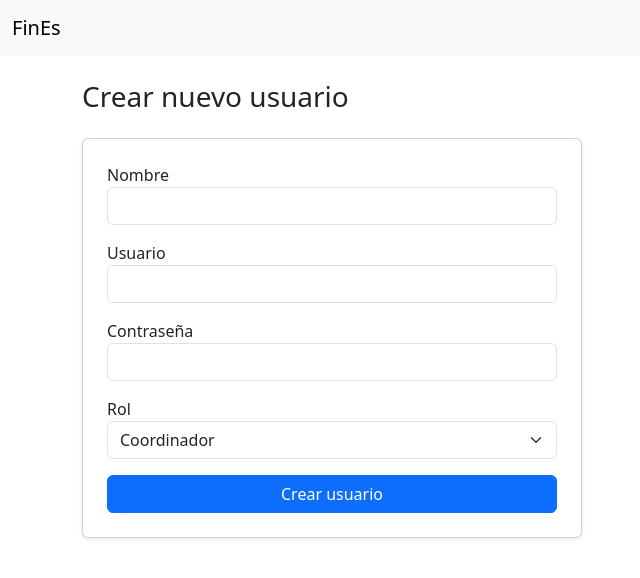
After one commit to Xavo2027/fines-app, a Flask app: template templates/nuevo_usuario.html in a window 1280 px wide. The commit adds this page. Shown: the top 578 px of the page, without its empty margins (0-640 px from the left). Run offline with Flask 3, Linux system fonts and the light colour scheme; the template is opened without the code that fills it, so the values that code supplies are empty; the visitor is signed in with stand-in values (Sample User, id 1); some libraries are stand-ins or nearby versions.

Commit message:
Agrego panel de usuarios para CEO y templates nuevos

```diff
--- a/app.py
+++ b/app.py
@@ -1,49 +1,103 @@
-from flask import Flask, render_template, request, redirect, url_for, send_file
+
+from flask import Flask, render_template, request, redirect, url_for, send_file, session
 import psycopg2
 import pandas as pd
 import io
 import os
+from functools import wraps
 
 app = Flask(__name__)
-
-# Configuración de conexión a PostgreSQL desde variable de entorno
+app.secret_key = 'clave-super-secreta'
 DATABASE_URL = os.environ.get("DATABASE_URL")
 
-# Función de conexión reutilizable
 def get_db_connection():
     return psycopg2.connect(DATABASE_URL)
 
-# Inicialización de la base de datos
 def init_db():
     conn = get_db_connection()
     c = conn.cursor()
     c.execute("""CREATE TABLE IF NOT EXISTS alumno (
-                    dni INTEGER PRIMARY KEY,
-                    nombre TEXT NOT NULL,
-                    comision TEXT NOT NULL)""")
+        dni INTEGER PRIMARY KEY,
+        nombre TEXT NOT NULL,
+        comision TEXT NOT NULL)""")
     c.execute("""CREATE TABLE IF NOT EXISTS pase (
-                    id SERIAL PRIMARY KEY,
-                    dni INTEGER,
-                    comision_origen TEXT,
-                    comision_destino TEXT,
-                    fecha TEXT)""")
+        id SERIAL PRIMARY KEY,
+        dni INTEGER,
+        comision_origen TEXT,
+        comision_destino TEXT,
+        fecha TEXT)""")
+    c.execute("""CREATE TABLE IF NOT EXISTS usuario (
+        id SERIAL PRIMARY KEY,
+        nombre TEXT NOT NULL,
+        username TEXT UNIQUE NOT NULL,
+        password TEXT NOT NULL,
+        rol TEXT NOT NULL)""")
+    c.execute("SELECT COUNT(*) FROM usuario")
+    if c.fetchone()[0] == 0:
+        c.execute("""
+            INSERT INTO usuario (nombre, username, password, rol) VALUES
+            ('Coordinador Admin', 'coordinador', '1234', 'coordinador'),
+            ('Analista General', 'analista', '1234', 'analista'),
+            ('Directora Ejecutiva', 'ceo', '1234', 'ceo')
+        """)
     conn.commit()
     conn.close()
 
+def requiere_rol(*roles):
+    def wrapper(f):
+        @wraps(f)
+        def decorated_function(*args, **kwargs):
+            if 'rol' not in session or session['rol'] not in roles:
+                return "Acceso denegado", 403
+            return f(*args, **kwargs)
+        return decorated_function
+    return wrapper
+
+@app.before_request
+def requerir_login():
+    if 'usuario' not in session and request.endpoint not in ('login', 'static'):
+        return redirect(url_for('login'))
+
+@app.route('/login', methods=['GET', 'POST'])
+def login():
+    if request.method == 'POST':
+        user = request.form['username']
+        pwd = request.form['password']
+        conn = get_db_connection()
+        cur = conn.cursor()
+        cur.execute("SELECT username, rol FROM usuario WHERE username = %s AND password = %s", (user, pwd))
+        result = cur.fetchone()
+        conn.close()
+        if result:
+            session['usuario'] = result[0]
+            session['rol'] = result[1]
+            return redirect(url_for('index'))
+        else:
+            return "Credenciales inválidas", 401
+    return render_template('login.html')
+
+@app.route('/logout')
+def logout():
+    session.clear()
+    return redirect(url_for('login'))
+
 @app.route('/')
+@requiere_rol('coordinador', 'analista', 'ceo')
 def index():
-    return render_template('index.html')
+    return render_template('index.html', usuario=session.get('usuario'), rol=session.get('rol'))
 
 @app.route('/alumnos')
+@requiere_rol('coordinador', 'analista', 'ceo')
 def alumnos():
     conn = get_db_connection()
     cur = conn.cursor()
     cur.execute("SELECT * FROM alumno")
     alumnos = cur.fetchall()
     conn.close()
-    return render_template('alumnos.html', alumnos=alumnos)
+    return render_template('alumnos.html', alumnos=alumnos, rol=session.get("rol"))
 
 @app.route('/agregar_alumno', methods=['POST'])
+@requiere_rol('coordinador', 'analista', 'ceo')
 def agregar_alumno():
     dni = request.form['dni']
     nombre = request.form['nombre']
@@ -56,24 +110,27 @@ def agregar_alumno():
     return redirect(url_for('alumnos'))
 
 @app.route('/comisiones')
+@requiere_rol('coordinador', 'analista', 'ceo')
 def comisiones():
     conn = get_db_connection()
     cur = conn.cursor()
     cur.execute("SELECT DISTINCT comision FROM alumno")
     comisiones = cur.fetchall()
     conn.close()
-    return render_template('comisiones.html', comisiones=comisiones)
+    return render_template('comisiones.html', comisiones=comisiones, rol=session.get("rol"))
 
 @app.route('/pases')
+@requiere_rol('analista', 'ceo')
 def pases():
     conn = get_db_connection()
     cur = conn.cursor()
     cur.execute("SELECT * FROM pase")
     pases = cur.fetchall()
     conn.close()
-    return render_template('pases.html', pases=pases)
+    return render_template('pases.html', pases=pases, rol=session.get("rol"))
 
 @app.route('/realizar_pase', methods=['POST'])
+@requiere_rol('analista', 'ceo')
 def realizar_pase():
     dni = request.form['dni']
     comision_origen = request.form['comision_origen']
@@ -88,6 +145,7 @@ def realizar_pase():
     return redirect(url_for('pases'))
 
 @app.route('/descargar_excel')
+@requiere_rol('analista', 'ceo')
 def descargar_excel():
     conn = get_db_connection()
     df = pd.read_sql("SELECT * FROM alumno", conn)
@@ -100,13 +158,40 @@ def descargar_excel():
     return send_file(output, download_name="alumnos.xlsx", as_attachment=True)
 
 @app.route('/vista_excel')
+@requiere_rol('analista', 'ceo')
 def vista_excel():
     conn = get_db_connection()
     cur = conn.cursor()
     cur.execute("SELECT * FROM alumno")
     alumnos = cur.fetchall()
     conn.close()
-    return render_template('vista_excel.html', alumnos=alumnos)
+    return render_template('vista_excel.html', alumnos=alumnos, rol=session.get("rol"))
+
+@app.route('/admin/usuarios')
+@requiere_rol('ceo')
+def ver_usuarios():
+    conn = get_db_connection()
+    cur = conn.cursor()
+    cur.execute("SELECT id, nombre, username, rol FROM usuario ORDER BY id")
+    usuarios = cur.fetchall()
+    conn.close()
+    return render_template('usuarios.html', usuarios=usuarios, rol=session.get("rol"), usuario=session.get("usuario"))
+
+@app.route('/admin/usuarios/nuevo', methods=['GET', 'POST'])
+@requiere_rol('ceo')
+def nuevo_usuario():
+    if request.method == 'POST':
+        nombre = request.form['nombre']
+        username = request.form['username']
+        password = request.form['password']
+        rol = request.form['rol']
+        conn = get_db_connection()
+        cur = conn.cursor()
+        cur.execute("INSERT INTO usuario (nombre, username, password, rol) VALUES (%s, %s, %s, %s)", (nombre, username, password, rol))
+        conn.commit()
+        conn.close()
+        return redirect(url_for('ver_usuarios'))
+    return render_template('nuevo_usuario.html', rol=session.get("rol"), usuario=session.get("usuario"))
 
 if __name__ == '__main__':
     init_db()
--- a/templates/base.html
+++ b/templates/base.html
@@ -15,11 +15,25 @@
       </button>
       <div class="collapse navbar-collapse" id="navbarNav">
         <ul class="navbar-nav">
+
+          {% if rol in ['coordinador', 'analista', 'ceo'] %}
           <li class="nav-item"><a class="nav-link" href="/alumnos">Alumnos</a></li>
           <li class="nav-item"><a class="nav-link" href="/comisiones">Comisiones</a></li>
+          {% endif %}
+
+          {% if rol in ['analista', 'ceo'] %}
           <li class="nav-item"><a class="nav-link" href="/pases">Pases</a></li>
           <li class="nav-item"><a class="nav-link" href="/descargar_excel">Descargar Excel</a></li>
           <li class="nav-item"><a class="nav-link" href="/vista_excel">Vista Excel</a></li>
+          {% endif %}
+
+          {% if usuario %}
+          <li class="nav-item ms-3">
+            <span class="nav-link disabled">Usuario: {{ usuario }} ({{ rol }})</span>
+          </li>
+          <li class="nav-item"><a class="nav-link text-danger" href="/logout">Salir</a></li>
+          {% endif %}
+
         </ul>
       </div>
     </div>
--- /dev/null
+++ b/templates/nuevo_usuario.html
@@ -0,0 +1,28 @@
+
+{% extends 'base.html' %}
+{% block content %}
+  <h3 class="mb-4">Crear nuevo usuario</h3>
+  <form method="POST" class="card p-4 shadow-sm" style="max-width: 500px;">
+    <div class="mb-3">
+      <label>Nombre</label>
+      <input type="text" name="nombre" class="form-control" required>
+    </div>
+    <div class="mb-3">
+      <label>Usuario</label>
+      <input type="text" name="username" class="form-control" required>
+    </div>
+    <div class="mb-3">
+      <label>Contraseña</label>
+      <input type="password" name="password" class="form-control" required>
+    </div>
+    <div class="mb-3">
+      <label>Rol</label>
+      <select name="rol" class="form-select" required>
+        <option value="coordinador">Coordinador</option>
+        <option value="analista">Analista</option>
+        <option value="ceo">CEO</option>
+      </select>
+    </div>
+    <button type="submit" class="btn btn-primary">Crear usuario</button>
+  </form>
+{% endblock %}
```
Also changed, not shown: templates/usuarios.html (added, +16 -0 lines).
